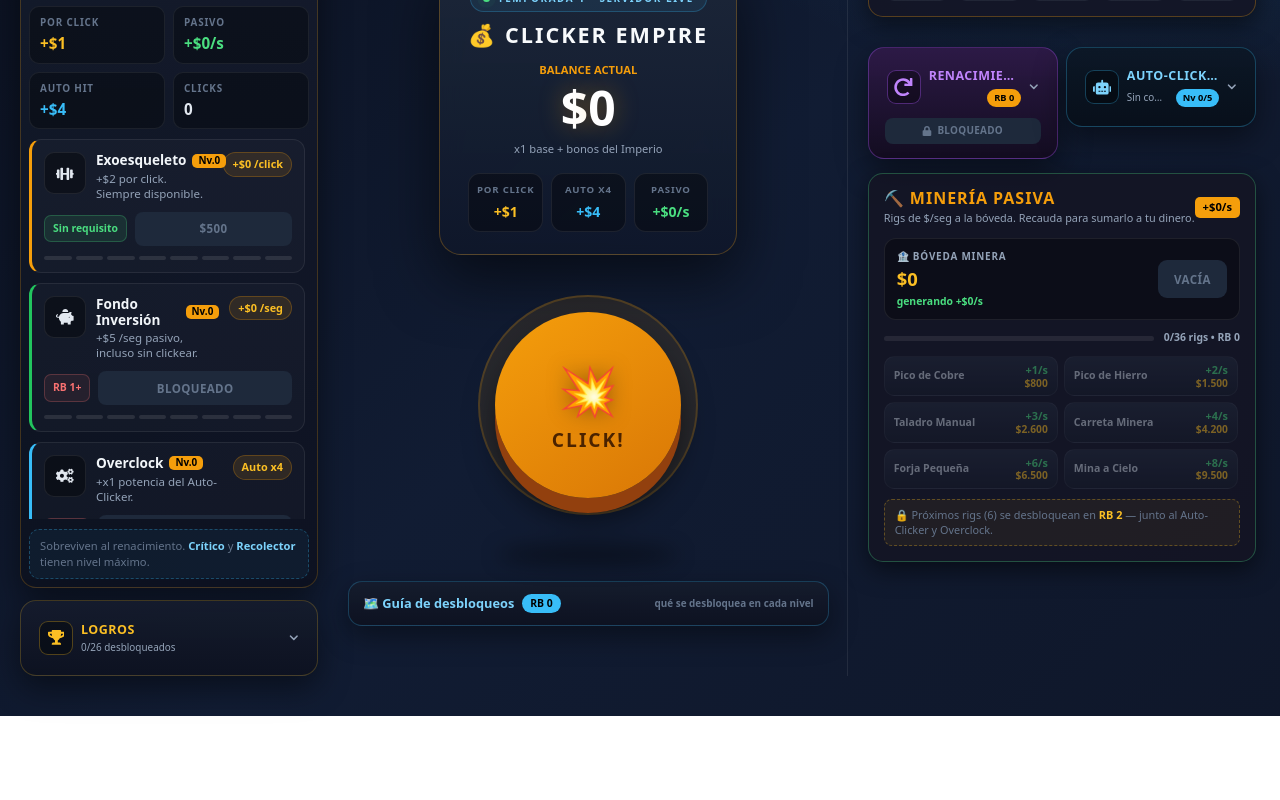
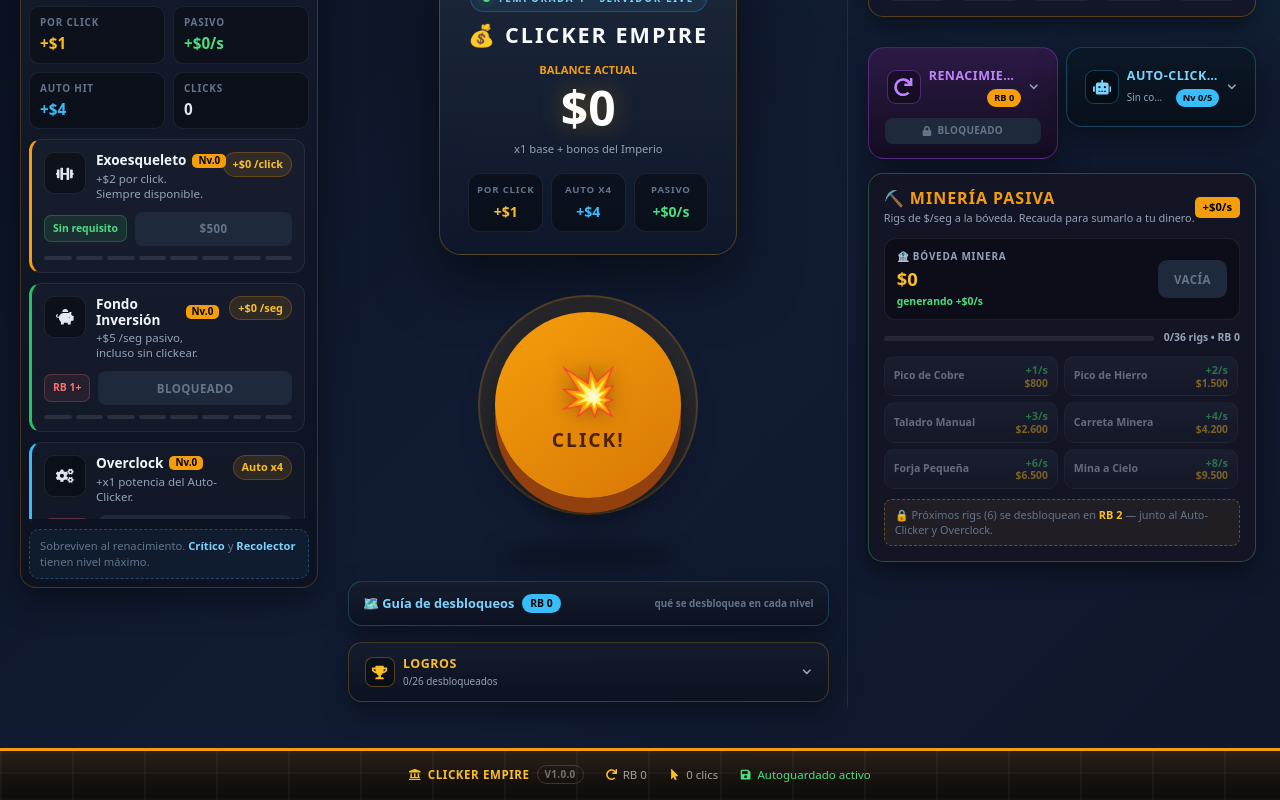
Before and after one commit to Maxii34/CLICKER-EMPIRE, a React (Vite) app: page / in a window 1280 px wide. Shown: the part 251-1051 px from the top of the page. Before the commit the page ends 967 px from the top, so only its background shows below. Built offline with nearby package versions, Linux system fonts and the light colour scheme.

Commit message:
Logros al centro compactos con tooltip propio y footer suelo del imperio

```diff
--- a/src/App.jsx
+++ b/src/App.jsx
@@ -2,6 +2,7 @@ import { useEffect, useMemo, useRef, useState } from "react";
 import "./App.css";
 import { Inicio } from "./components/pages/Inicio";
 import { MenuNav } from "./components/shared/MenuNav";
+import { PieImperio } from "./components/shared/PieImperio";
 import { ACHIEVEMENTS } from "./components/logros/achievements.js";
 import rebirthReq from "./components/rebirs/rebirthReq.js";
 import upgrades from "./components/upgrader/upgrades.js";
@@ -768,6 +769,8 @@ function App() {
         />
       </main>
 
+      <PieImperio rebirlvl={rebirlvl} totalClicks={totalClicks} />
+
       {/* Toast de logro desbloqueado */}
       {achToast && (
         <div className="ach-toast" key={achToast.id}>
--- a/src/components/logros/Logros.css
+++ b/src/components/logros/Logros.css
@@ -1,11 +1,14 @@
-/* ===== PANEL LOGROS (lateral izquierdo, compacto) ===== */
+/* ===== PANEL LOGROS (centro, mismo ancho y alto que la guía) ===== */
 .logros-box {
+  width: 100%;
+  max-width: 520px;
+  margin: 16px auto 0;
   background: linear-gradient(180deg, rgba(21,28,45,.92), rgba(13,18,32,.94));
   border: 1px solid rgba(251,191,36,.22);
-  border-radius: 16px;
-  padding: 12px 14px;
-  box-shadow: 0 12px 32px rgba(0,0,0,.45);
-  margin-top: 12px;
+  border-radius: 14px;
+  padding: 8px 12px;
+  box-shadow: 0 10px 28px rgba(0,0,0,.4);
+  overflow: hidden;
 }
 .logros-head {
   appearance: none;
@@ -18,26 +21,25 @@
   flex-wrap: nowrap;
   gap: 8px;
   width: 100%;
-  min-height: 50px;
   cursor: pointer;
   box-sizing: border-box;
-  padding: 2px 4px;
+  padding: 4px;
   border-radius: 10px;
 }
 .logros-head:hover { background: rgba(255,255,255,.04); }
 .logros-head:focus-visible { outline: 2px solid #fbbf24; border-radius: 10px; }
 .logros-icon {
-  width: 34px;
-  height: 34px;
-  flex: 0 0 34px;
+  width: 30px;
+  height: 30px;
+  flex: 0 0 30px;
   background: rgba(0,0,0,.35);
   border: 1px solid rgba(251,191,36,.3);
-  border-radius: 9px;
+  border-radius: 8px;
   display: flex;
   align-items: center;
   justify-content: center;
 }
-.logros-icon svg { font-size: 1.05rem; color: #fbbf24; }
+.logros-icon svg { font-size: .95rem; color: #fbbf24; }
 .logros-head-text {
   flex: 1 1 auto;
   min-width: 0;
@@ -80,23 +82,31 @@
   flex-shrink: 0;
 }
 
-/* Grilla de medallas */
+/* Tira horizontal de medallas: una sola fila con scroll */
 .logros-grid {
-  display: grid;
-  grid-template-columns: repeat(5, 1fr);
+  display: flex;
   gap: 6px;
-  padding-top: 10px;
+  padding-top: 8px;
+  padding-bottom: 8px;
+  overflow-x: auto;
+  scrollbar-width: thin;
+  scrollbar-color: #fbbf24 rgba(0,0,0,.3);
 }
+.logros-grid::-webkit-scrollbar { height: 5px; }
+.logros-grid::-webkit-scrollbar-track { background: rgba(0,0,0,.3); border-radius: 3px; }
+.logros-grid::-webkit-scrollbar-thumb { background: #fbbf24; border-radius: 3px; }
 .logro-tile {
-  aspect-ratio: 1;
+  flex: 0 0 30px;
+  width: 30px;
+  height: 30px;
   display: flex;
   align-items: center;
   justify-content: center;
-  font-size: .95rem;
+  font-size: .75rem;
   color: #475569;
   background: rgba(0,0,0,.35);
   border: 1px solid rgba(255,255,255,.07);
-  border-radius: 9px;
+  border-radius: 8px;
 }
 .logro-tile.has {
   color: #1a0e00;
@@ -104,3 +114,46 @@
   border-color: rgba(255,255,255,.25);
   box-shadow: 0 2px 0 #92400e;
 }
+
+/* Tooltip propio que sigue al cursor (fijo a la ventana, sin recortes) */
+.logro-tip {
+  position: fixed;
+  z-index: 9999;
+  transform: translate(-50%, calc(-100% - 12px));
+  pointer-events: none;
+  max-width: 220px;
+  display: flex;
+  flex-direction: column;
+  gap: 3px;
+  background: rgba(13, 18, 32, 0.97);
+  border: 1px solid rgba(251, 191, 36, 0.5);
+  border-radius: 10px;
+  padding: 8px 10px;
+  box-shadow: 0 10px 28px rgba(0, 0, 0, 0.6);
+}
+.logro-tip.below {
+  transform: translate(-50%, 16px);
+}
+.logro-tip-name {
+  font-size: 0.7rem;
+  font-weight: 900;
+  color: #fbbf24;
+}
+.logro-tip.has .logro-tip-name {
+  color: #4ade80;
+}
+.logro-tip-desc {
+  font-size: 0.66rem;
+  color: #cbd5e1;
+  line-height: 1.35;
+}
+.logro-tip-state {
+  font-size: 0.6rem;
+  font-weight: 800;
+  text-transform: uppercase;
+  letter-spacing: 0.5px;
+  color: #64748b;
+}
+.logro-tip.has .logro-tip-state {
+  color: #4ade80;
+}
--- a/src/components/logros/LogrosPanel.jsx
+++ b/src/components/logros/LogrosPanel.jsx
@@ -5,7 +5,16 @@ import "./Logros.css";
 
 export const LogrosPanel = ({ unlockedIds = [] }) => {
   const [open, setOpen] = useState(false);
+  const [tip, setTip] = useState(null);
   const unlocked = new Set(unlockedIds);
+
+  const showTip = (e, a, has) => {
+    setTip({ id: a.id, x: e.clientX, y: e.clientY, name: a.name, desc: a.desc, has });
+  };
+  const moveTip = (e) => {
+    setTip((t) => (t ? { ...t, x: e.clientX, y: e.clientY } : t));
+  };
+  const hideTip = () => setTip(null);
 
   return (
     <div className="logros-box">
@@ -35,7 +44,10 @@ export const LogrosPanel = ({ unlockedIds = [] }) => {
                 <span
                   key={a.id}
                   className={`logro-tile ${has ? "has" : ""}`}
-                  title={has ? `${a.name} — ${a.desc}` : `? — ${a.desc}`}
+                  aria-label={has ? `${a.name} — ${a.desc}` : `Bloqueado — ${a.desc}`}
+                  onMouseEnter={(e) => showTip(e, a, has)}
+                  onMouseMove={moveTip}
+                  onMouseLeave={hideTip}
                 >
                   <Icon />
                 </span>
@@ -44,6 +56,21 @@ export const LogrosPanel = ({ unlockedIds = [] }) => {
           </div>
         </div>
       </div>
+
+      {tip && (
+        <div
+          className={`logro-tip ${tip.has ? "has" : ""} ${tip.y < 150 ? "below" : ""}`}
+          style={{ left: tip.x, top: tip.y }}
+        >
+          <strong className="logro-tip-name">
+            {tip.has ? tip.name : "Logro bloqueado"}
+          </strong>
+          <span className="logro-tip-desc">{tip.desc}</span>
+          <span className="logro-tip-state">
+            {tip.has ? "Desbloqueado" : "Bloqueado"}
+          </span>
+        </div>
+      )}
     </div>
   );
 };
--- a/src/components/pages/Inicio.jsx
+++ b/src/components/pages/Inicio.jsx
@@ -139,7 +139,6 @@ export const Inicio = ({
                 buyDisciplina={buyDisciplina}
                 buyReflejos={buyReflejos}
               />
-              <LogrosPanel unlockedIds={unlockedIds} />
             </div>
           </Col>
 
@@ -170,6 +169,7 @@ export const Inicio = ({
               collectGolden={collectGolden}
             />
             <GuiaDesbloqueos rebirlvl={rebirlvl} />
+            <LogrosPanel unlockedIds={unlockedIds} />
           </Col>
 
           {/* 3. SECCIÓN DERECHA (TIENDA Y MEJORAS) */}
--- /dev/null
+++ b/src/components/shared/PieImperio.css
@@ -0,0 +1,80 @@
+/* ===== PIE SUELO DEL IMPERIO ===== */
+.pie-suelo {
+  /* Línea dorada del horizonte + losas de piedra + tierra oscura */
+  border-top: 3px solid #f59e0b;
+  background:
+    repeating-linear-gradient(
+      90deg,
+      rgba(255, 255, 255, 0.04) 0 2px,
+      transparent 2px 72px
+    ),
+    repeating-linear-gradient(
+      0deg,
+      rgba(255, 255, 255, 0.03) 0 2px,
+      transparent 2px 26px
+    ),
+    linear-gradient(180deg, #2b2118 0%, #1a1410 45%, #0d0a07 100%);
+  box-shadow: 0 -8px 24px rgba(0, 0, 0, 0.5);
+  padding: 14px 20px 16px;
+}
+
+.pie-contenido {
+  max-width: 1720px;
+  margin: 0 auto;
+  display: flex;
+  align-items: center;
+  justify-content: center;
+  flex-wrap: wrap;
+  gap: 8px 22px;
+  font-size: 0.72rem;
+  color: #a8a29e;
+}
+
+.pie-marca {
+  display: inline-flex;
+  align-items: center;
+  gap: 7px;
+  font-weight: 900;
+  letter-spacing: 0.6px;
+  text-transform: uppercase;
+  color: #fbbf24;
+}
+
+.pie-marca em {
+  font-style: normal;
+  font-weight: 800;
+  font-size: 0.62rem;
+  color: #78716c;
+  border: 1px solid rgba(255, 255, 255, 0.15);
+  border-radius: 10px;
+  padding: 1px 7px;
+  letter-spacing: 0.3px;
+}
+
+.pie-dato {
+  display: inline-flex;
+  align-items: center;
+  gap: 6px;
+  font-variant-numeric: tabular-nums;
+  white-space: nowrap;
+}
+
+.pie-dato svg {
+  color: #fbbf24;
+  font-size: 0.7rem;
+}
+
+.pie-guardado {
+  color: #4ade80;
+}
+
+.pie-guardado svg {
+  color: #4ade80;
+}
+
+@media (max-width: 576px) {
+  .pie-contenido {
+    gap: 6px 14px;
+    font-size: 0.66rem;
+  }
+}
--- /dev/null
+++ b/src/components/shared/PieImperio.jsx
@@ -0,0 +1,24 @@
+import { FaLandmark, FaSave, FaMousePointer, FaRedo } from "react-icons/fa";
+import { GAME_VERSION } from "../../game/constants.js";
+import "./PieImperio.css";
+
+export const PieImperio = ({ rebirlvl = 0, totalClicks = 0 }) => {
+  return (
+    <footer className="pie-suelo">
+      <div className="pie-contenido">
+        <span className="pie-marca" title="Clicker Empire">
+          <FaLandmark /> Clicker Empire <em>v{GAME_VERSION}</em>
+        </span>
+        <span className="pie-dato" title="Nivel de renacimiento actual">
+          <FaRedo /> RB {rebirlvl}
+        </span>
+        <span className="pie-dato" title="Clics totales de la partida">
+          <FaMousePointer /> {Number(totalClicks || 0).toLocaleString("es")} clics
+        </span>
+        <span className="pie-dato pie-guardado" title="La partida se guarda sola">
+          <FaSave /> Autoguardado activo
+        </span>
+      </div>
+    </footer>
+  );
+};
--- a/src/game/constants.js
+++ b/src/game/constants.js
@@ -1,3 +1,6 @@
+// Versión visible del juego (se muestra en el pie).
+export const GAME_VERSION = "1.0.0";
+
 // Constantes centrales del juego (FASE 1).
 // Antes vivían dispersas en App.jsx y en cada panel de mejoras.
 // No cambiar números sin pasar por el simulador (FASE 2) y confirmación.
```
Also changed, not shown: 1 other file (tests, documents, lock files or other folders).
